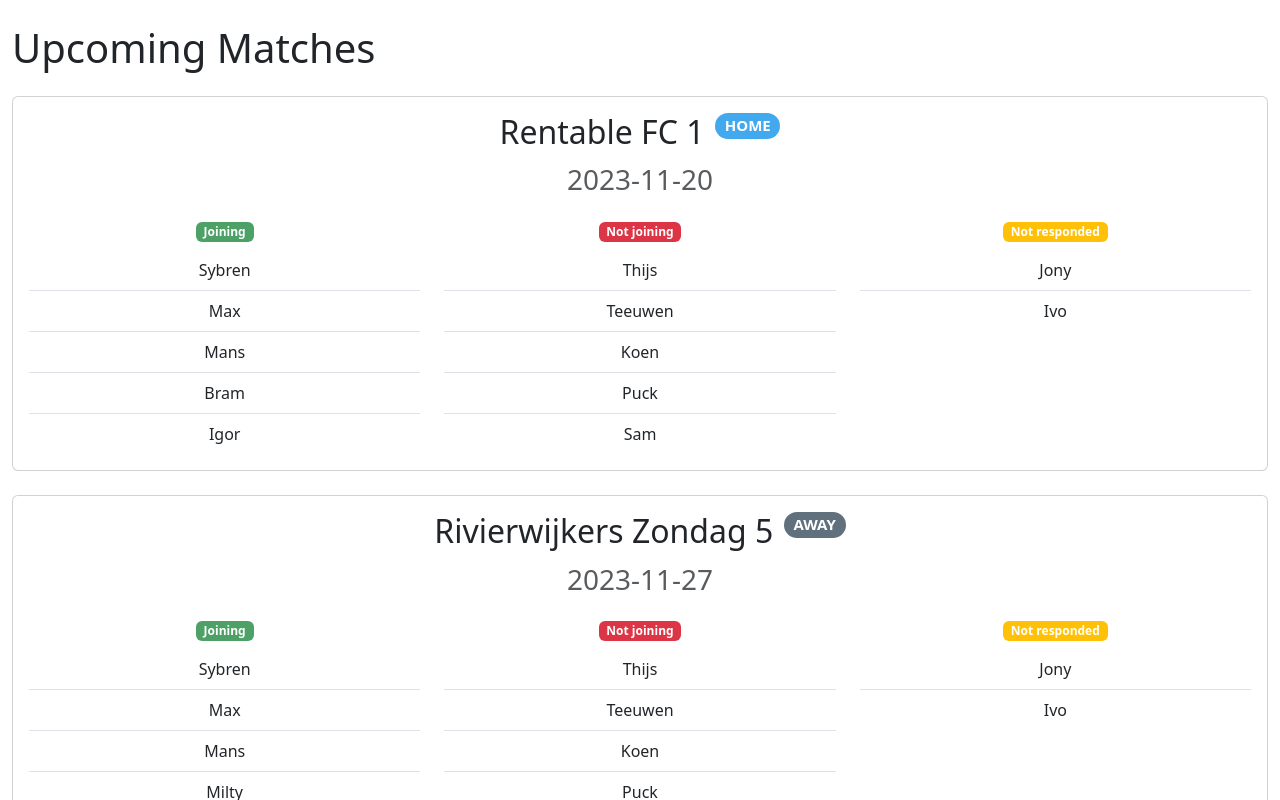
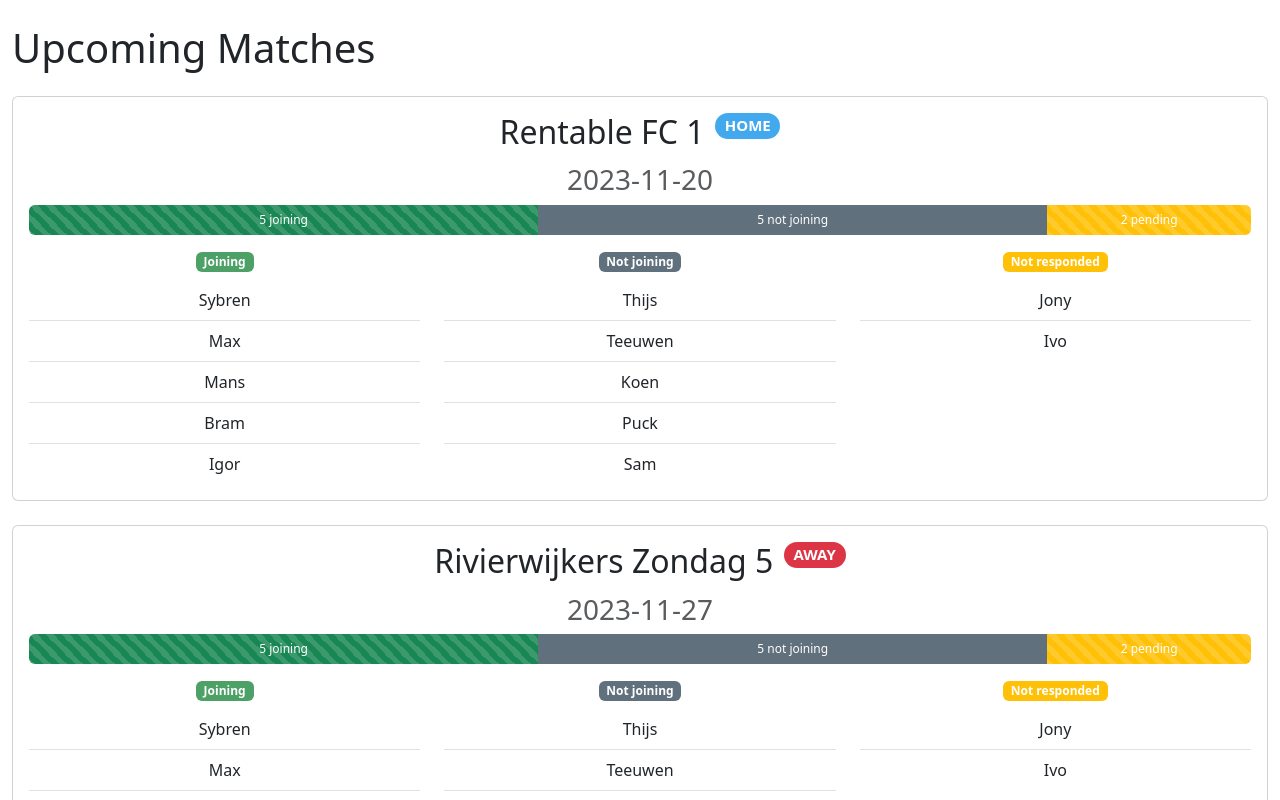
Before and after one commit to KoenCuijp/capptain-frontend, a React (Create React App) app: page / in a window 1280 px wide. Shown: the top 800 px of the page. Built offline with nearby package versions, Linux system fonts and the light colour scheme.

Commit message:
Add progress bar and adjust colours

```diff
--- /dev/null
+++ b/src/components/MatchSignupStatusBar.js
@@ -0,0 +1,17 @@
+import ProgressBar from 'react-bootstrap/ProgressBar';
+
+function MatchSignupStatusBar({ joining, notJoining, pending }) {
+    const total = joining + notJoining + pending
+    function relativeCount(count) {
+        return (count / total) * 100
+    }
+    return (
+        <ProgressBar className='progress-thick' style={{ height: "30px" }}>
+            <ProgressBar striped variant="success" label={`${joining} joining`} now={relativeCount(joining)} key={1} />
+            <ProgressBar variant="grey" label={`${notJoining} not joining`} now={relativeCount(notJoining)} key={2} />
+            <ProgressBar striped variant="warning" label={`${pending} pending`} now={relativeCount(pending)} key={3} />
+        </ProgressBar>
+    );
+}
+
+export default MatchSignupStatusBar;
--- a/src/components/Matches.js
+++ b/src/components/Matches.js
@@ -1,5 +1,6 @@
 import React from 'react';
 import { Container, Row, Col, Card, Badge, ListGroup } from 'react-bootstrap';
+import SignupStatusBar from './MatchSignupStatusBar';
 
 const currentTeam = 'Sterrenwijk Zondag 6'
 
@@ -50,14 +51,23 @@ export default function () {
                                     <h2 className="d-inline-block">{match.opponent}</h2>&nbsp;&nbsp;
                                     <Badge
                                         className="rounded-pill align-top"
-                                        bg={match.homeMatch ? 'blue' : 'grey'}>
+                                        bg={match.homeMatch ? 'blue' : 'danger'}>
                                         {match.homeMatch ? 'HOME' : 'AWAY'}
                                     </Badge>
                                 </Card.Title>
                                 <Card.Subtitle className="mb-2 text-muted"><h3>{match.date}</h3></Card.Subtitle>
                                 <Row>
+                                    <Col key={match.id}>
+                                        <SignupStatusBar
+                                            joining={match.playersJoining.length}
+                                            notJoining={match.playersNotJoining.length}
+                                            pending={match.playersPending.length}
+                                        />
+                                    </Col>
+                                </Row>
+                                <Row>
                                     <Col key={1} md={4}>
-                                        <Card.Subtitle className="mt-3 mb-2"><Badge bg={'primary'}>Joining</Badge></Card.Subtitle>
+                                        <Card.Subtitle className="mt-3 mb-2"><Badge bg={'dark-green'}>Joining</Badge></Card.Subtitle>
                                         <ListGroup variant="flush">
                                             {match.playersJoining.map((player, index) => (
                                                 <ListGroup.Item key={index}>{player}</ListGroup.Item>
@@ -65,7 +75,7 @@ export default function () {
                                         </ListGroup>
                                     </Col>
                                     <Col key={2} md={4}>
-                                        <Card.Subtitle className="mt-3 mb-2"><Badge bg={'danger'}>Not joining</Badge></Card.Subtitle>
+                                        <Card.Subtitle className="mt-3 mb-2"><Badge bg={'grey'}>Not joining</Badge></Card.Subtitle>
                                         <ListGroup variant="flush">
                                             {match.playersNotJoining.map((player, index) => (
                                                 <ListGroup.Item key={index}>{player}</ListGroup.Item>
--- a/src/css-customization.scss
+++ b/src/css-customization.scss
@@ -65,6 +65,11 @@ $body-bg: #fff;
     border-color: $yellow;
 }
 
+// Components customization
+.progress-thick {
+    height: 20px;
+}
+
 $theme-colors: (
     primary: $primary,
     secondary: $secondary,
```
